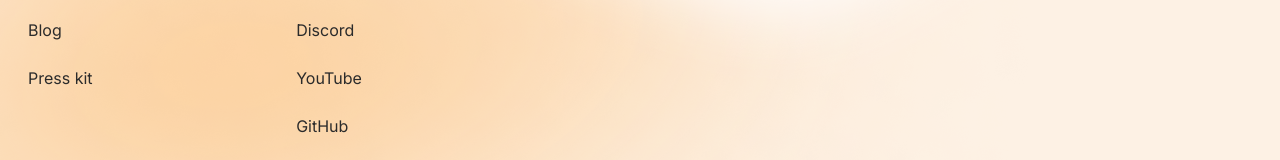
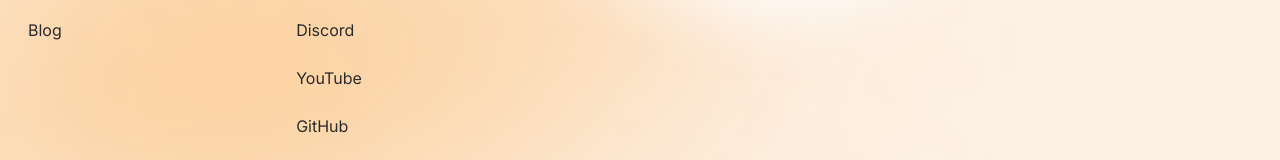
Before and after one commit to cyberteam-international/subsquid_landing, a Next.js app: page / in a window 1280 px wide. Shown: the part 4317-4477 px from the top of the page. Built offline with nearby package versions, Linux system fonts and the light colour scheme; no server answers.

Commit message:
remove press kit link

```diff
--- a/src/components/Footer/Footer.tsx
+++ b/src/components/Footer/Footer.tsx
@@ -32,7 +32,7 @@ export default function Footer() {
             items: [
                 {link: "https://docs.subsquid.io/", text: "Documentation", target: '_blank'},
                 {link: "https://blog.subsquid.io/", text: "Blog", target: '_blank'},
-                {link: "/press-kit", text: "Press kit", target: '_self'},
+                // {link: "/press-kit", text: "Press kit", target: '_self'},
             ]
         },
         {
```
